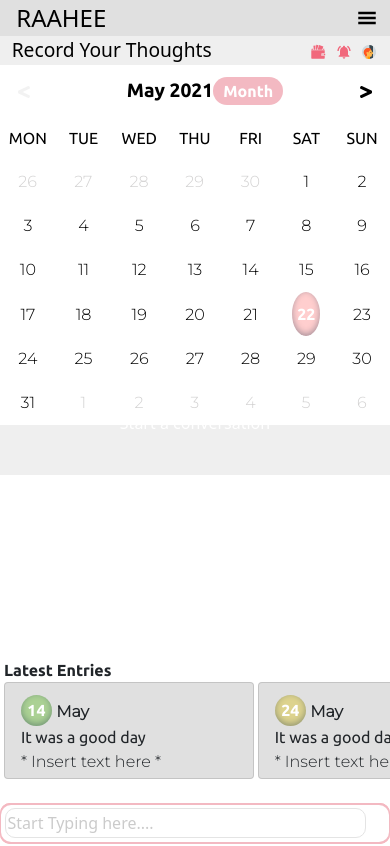
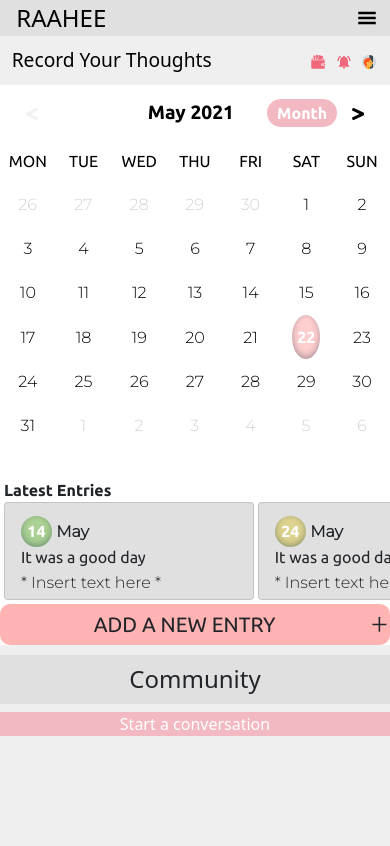
Before and after one commit to akshatbatra10/react-calendar, a React (Create React App) app: page / in a window 390 px wide. Shown: the top 846 px of the page. Built offline with nearby package versions, Linux system fonts and the light colour scheme.

Commit message:
made fully responsive

```diff
--- a/src/components/calendar/calendar.component.jsx
+++ b/src/components/calendar/calendar.component.jsx
@@ -20,6 +20,7 @@
   return (
     <div className="cal">
       <TopNav />
+      <div className="arrange1">
         <div className="calendar">
           <CalenderHeader value={value} setValue={onChange} />
           <div className="body">
@@ -61,6 +62,7 @@
             )}
           </div>
         </div>
+      </div>
       <div className="footer">
         <span>add a new entry</span>
         <AiIcons.AiOutlinePlus />
--- a/src/components/calendar/calendar.styles.scss
+++ b/src/components/calendar/calendar.styles.scss
@@ -3,20 +3,28 @@
   display: flex;
   flex-direction: column;
   width: 100%;
+  justify-content: space-between;
   align-items: stretch;
 
+  .arrange1 {
+    display: flex;
+    flex-direction: column;
+    justify-content: space-between;
+    height: 85%;
     .calendar {
       box-sizing: border-box;
       font-family: "Ubuntu", sans-serif;
       font-size: 1.3rem;
 
       .header {
-      text-align: center;
+        // text-align: center;
         display: flex;
+        justify-content: space-between;
+        padding: 2%;
         align-items: center;
         height: 25%;
-      min-height: 2rem;
-      line-height: 2rem;
+        // min-height: 2rem;
+        // line-height: 2rem;
         color: black;
         font-size: 1.6rem;
         font-weight: 700;
@@ -25,7 +33,6 @@
           height: 15%;
         }
         .previous {
-        flex: 1;
           text-align: left;
           margin-left: 1rem;
           svg {
@@ -37,6 +44,10 @@
         .current {
           display: flex;
           flex-direction: row;
+          padding-left: 24%;
+          @media screen and (max-width: 992px) {
+            padding-left: 20%;
+          }
         }
         .changeMonth {
           span {
@@ -51,7 +62,6 @@
           }
         }
         .disable {
-        flex: 1;
           text-align: left;
           margin-left: 1rem;
           color: #e0e0e0;
@@ -62,7 +72,6 @@
           }
         }
         .next {
-        flex: 1;
           text-align: right;
           margin-right: 1rem;
           svg {
@@ -196,16 +205,17 @@
       }
     }
     .mid {
-    position: absolute;
-    bottom: 10%;
+      // position: absolute;
+      // bottom: 10%;
       margin-left: 2%;
       overflow-x: scroll;
-    max-width: 58%;
+      max-width: 98%;
       overflow: hidden;
       @media screen and (max-width: 992px) {
         max-width: 99%;
-      bottom: 7%;
         margin-left: 1%;
+        margin-top: 10%;
+        padding-bottom: 5%;
       }
       span {
         font-family: "Ubuntu", sans-serif;
@@ -268,12 +278,13 @@
         }
       }
     }
+  }
 
   .footer {
     font-family: "Ubuntu", sans-serif;
-    position: absolute;
+    // position: absolute;
     bottom: 0;
-    width: 60%;
+    width: 100%;
     background-color: #ffb3b3;
     border-radius: 10px;
     display: flex;
@@ -285,8 +296,9 @@
     }
     span {
       text-transform: uppercase;
-      font-size: 1.7rem;
+      font-size: 1.4rem;
       font-weight: 900;
+      margin-left: auto;
       @media screen and (max-width: 992px) {
         font-size: 1.3rem;
         font-weight: 500;
@@ -295,9 +307,7 @@
     svg {
       height: 2.5rem;
       width: 2.5rem;
-      position: absolute;
-      right: 0;
-      margin-right: 4%;
+      margin-left: auto;
       cursor: pointer;
       @media screen and (max-width: 992px) {
         height: 1.3rem;
--- a/src/components/community/community.component.jsx
+++ b/src/components/community/community.component.jsx
@@ -8,6 +8,7 @@
       <div className="contain">
         <span>Community</span>
       </div>
+      <div className="arrange2">
         <div className="conversation">
           <span>Start a conversation</span>
         </div>
@@ -19,6 +20,7 @@
           </div>
         </div>
       </div>
+    </div>
   );
 };
 
--- a/src/components/community/community.styles.scss
+++ b/src/components/community/community.styles.scss
@@ -8,10 +8,22 @@
     height: 8%;
     display: flex;
     align-items: center;
+    @media screen and (max-width: 992px) {
+      justify-content: center;
+      margin-top: 10px;
+    }
     span {
       margin-left: 10%;
+      @media screen and (max-width: 992px) {
+        margin-left: 0;
       }
     }
+  }
+  .arrange2 {
+    display: flex;
+    flex-direction: column;
+    height: 92%;
+    justify-content: space-between;
     .conversation {
       margin-top: 2%;
       background-color: #f3b9c2;
@@ -26,14 +38,16 @@
     }
 
     .type {
-    position: absolute;
-    bottom: 0;
+      // position: absolute;
+      // bottom: 0;
       background-color: #f3b9c2;
-    width: 25%;
+      width: 100%;
       border-radius: 10px;
       padding: 0.5% 0;
       @media screen and (max-width: 992px) {
         width: 100%;
+        position: relative;
+        margin-top: 500px;
       }
 
       .type-mid {
@@ -76,3 +90,4 @@
       }
     }
   }
+}
--- a/src/components/home.styles.scss
+++ b/src/components/home.styles.scss
@@ -4,7 +4,6 @@
   @media screen and (max-width: 992px) {
     flex-direction: column;
     justify-content: space-between;
-    align-items: stretch;
   }
   .nav {
     width: 15%;
--- a/src/components/sidenav/sidenav.styles.scss
+++ b/src/components/sidenav/sidenav.styles.scss
@@ -86,6 +86,7 @@
     flex-direction: column;
     justify-content: flex-start;
     font-size: 1.2rem;
+    width: 100%;
     @media screen and (max-width: 992px) {
       font-size: 1rem;
       width: 100%;
```
Also changed, not shown: src/components/calendar/buildcalendar.js (+10 -0 lines). Lines whose indentation alone changed are shown as unchanged.
